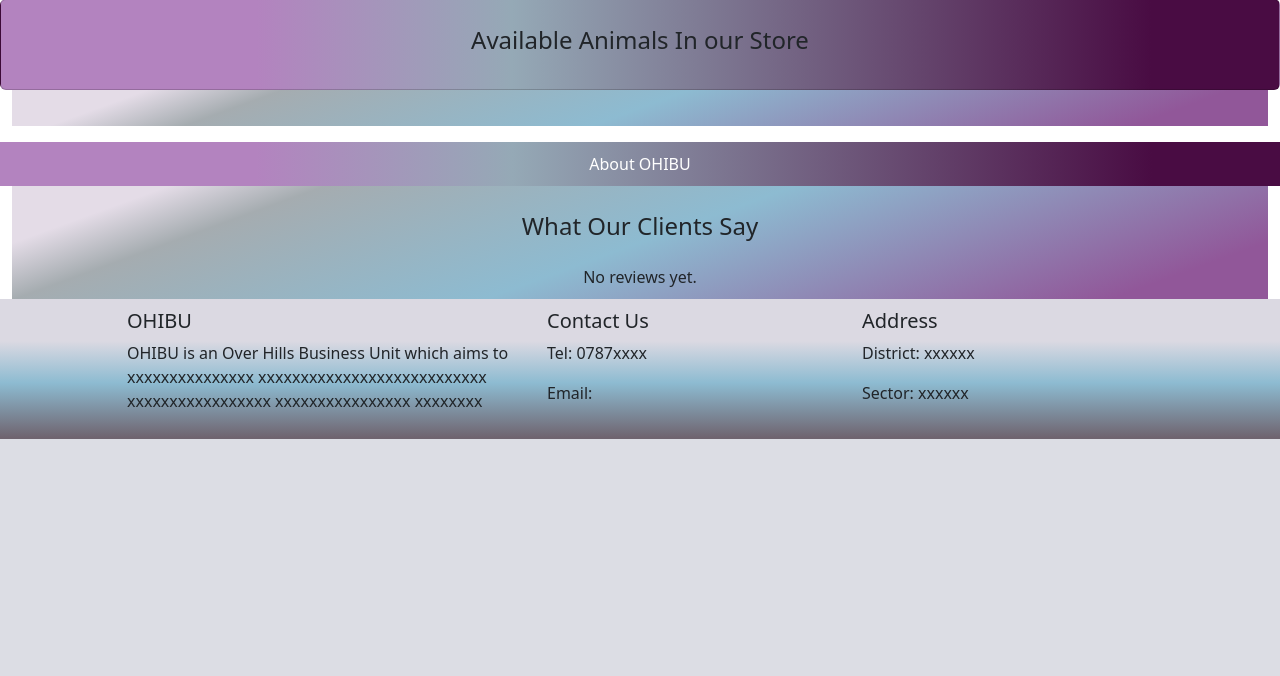
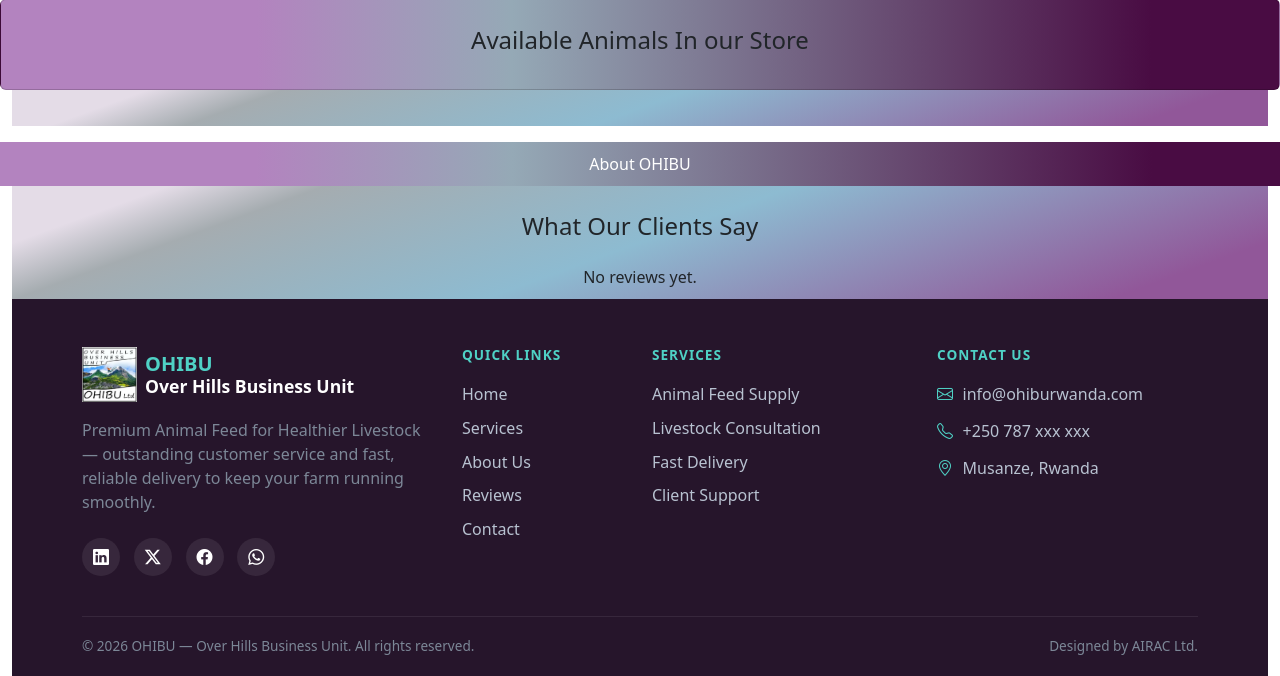
Before and after one commit to UZAJoseph/Livestock-Feed-ims, a Django app: page / in a window 1280 px wide. Shown: the part 872-1548 px from the top of the page. Before the commit the page ends 1311 px from the top, so only its background shows below. Run offline with Django 5.2, Linux system fonts and the light colour scheme; data that the repository does not hold is empty.

Commit message:
Add footer section

```diff
--- a/templates/base.html
+++ b/templates/base.html
@@ -7,6 +7,7 @@
     <meta name="viewport" content="width=device-width, initial-scale=1.0">
     <title>{% block title %}OHIBU {% endblock %}</title>
     <link href="https://cdn.jsdelivr.net/npm/bootstrap@5.3.3/dist/css/bootstrap.min.css" rel="stylesheet">
+    <link rel="stylesheet" href="https://cdn.jsdelivr.net/npm/bootstrap-icons@1.11.3/font/bootstrap-icons.css">
     <script src="https://cdn.jsdelivr.net/npm/bootstrap@5.3.3/dist/js/bootstrap.bundle.min.js"></script>
     <style>
         .mixcolor {
@@ -352,28 +353,152 @@
         </section>
 
         <section id="aboutUs">
-            <div class="row bg-info1">
-                <div class="col-sm-1"></div>
-                <div class="col-md-4">
-                    <h5>OHIBU</h5>
-                    <p>
-                        OHIBU is an Over Hills Business Unit which aims to xxxxxxxxxxxxxxx
-                        xxxxxxxxxxxxxxxxxxxxxxxxxxx
-                        xxxxxxxxxxxxxxxxx xxxxxxxxxxxxxxxx xxxxxxxx
-                    </p>
+     <style>
+    .footer-dark {
+        background-color: #26152b;
+        color: #a2adbd;
+        padding-top: 3rem;
+    }
+
+    .footer-dark h6.footer-heading {
+        color: #4fd1c5;
+        letter-spacing: 1px;
+        font-weight: 700;
+        font-size: 0.85rem;
+        text-transform: uppercase;
+        margin-bottom: 1.2rem;
+    }
+
+    .footer-dark a {
+        color: #b8c2d1;
+        text-decoration: none;
+        display: block;
+        margin-bottom: 0.6rem;
+        transition: color 0.2s ease;
+    }
+
+    .footer-dark a:hover {
+        color: #4fd1c5;
+        background: transparent;
+        font-size: inherit;
+    }
+
+    .footer-dark .contact-item {
+        display: flex;
+        align-items: center;
+        gap: 0.6rem;
+        margin-bottom: 0.8rem;
+        color: #b8c2d1;
+    }
+
+    .footer-dark .contact-item i {
+        color: #4fd1c5;
+    }
+
+    .footer-brand h5 {
+        color: #4fd1c5;
+        font-weight: 700;
+        margin-bottom: 0.2rem;
+    }
+
+    .footer-brand h4 {
+        color: #fff;
+        font-weight: 700;
+    }
+
+    .footer-social a {
+        display: inline-flex;
+        align-items: center;
+        justify-content: center;
+        width: 38px;
+        height: 38px;
+        border-radius: 50%;
+        background: rgba(255, 255, 255, 0.08);
+        color: #fff;
+        margin-right: 0.6rem;
+        margin-bottom: 0;
+        transition: background 0.2s ease;
+    }
+
+    .footer-social a:hover {
+        background: #4fd1c5;
+        color: #0d1424;
+    }
+
+    .footer-bottom {
+        border-top: 1px solid rgba(255, 255, 255, 0.08);
+        margin-top: 2.5rem;
+        padding: 1.2rem 0;
+        font-size: 0.85rem;
+        color: #7c8797;
+    }
+</style>
+
+<footer class="footer-dark">
+    <div class="container">
+        <div class="row gy-4">
+
+            <div class="col-md-4">
+                <div class="footer-brand d-flex align-items-center gap-2 mb-3">
+                    <img src="{% static 'Images/logo1.png' %}" alt="OHIBU Logo" width="55" height="55">
+                    <div>
+                        <h5 class="mb-0">OHIBU</h5>
+                        <h4 class="mb-0" style="font-size:1.1rem;">Over Hills Business Unit</h4>
+                    </div>
                 </div>
-                <div class="col-md-3">
-                    <h5>Contact Us</h5>
-                    <p>Tel: 0787xxxx</p>
-                    <p>Email:</p>
+                <p class="mb-4" style="color:#7c8797;">
+                    Premium Animal Feed for Healthier Livestock — outstanding
+                    customer service and fast, reliable delivery to keep your farm running smoothly.
+                </p>
+                <div class="footer-social">
+                    <a href="#"><i class="bi bi-linkedin"></i></a>
+                    <a href="#"><i class="bi bi-twitter-x"></i></a>
+                    <a href="#"><i class="bi bi-facebook"></i></a>
+                    <a href="#"><i class="bi bi-whatsapp"></i></a>
                 </div>
-                <div class="col-md-3">
-                    <h5>Address</h5>
-                    <p>District: xxxxxx</p>
-                    <p>Sector: xxxxxx</p>
+            </div>
+
+            <div class="col-md-2 col-6">
+                <h6 class="footer-heading">Quick Links</h6>
+                <a href="#">Home</a>
+                <a href="#service">Services</a>
+                <a href="#aboutUs">About Us</a>
+                <a href="#reviews">Reviews</a>
+                <a href="#">Contact</a>
+            </div>
+
+            <div class="col-md-3 col-6">
+                <h6 class="footer-heading">Services</h6>
+                <a href="#service">Animal Feed Supply</a>
+                <a href="#service">Livestock Consultation</a>
+                <a href="#service">Fast Delivery</a>
+                <a href="#service">Client Support</a>
+            </div>
+
+            <div class="col-md-3">
+                <h6 class="footer-heading">Contact Us</h6>
+                <div class="contact-item">
+                    <i class="bi bi-envelope"></i>
+                    <span>info@ohiburwanda.com</span>
                 </div>
-                <div class="col-sm-1"></div>
+                <div class="contact-item">
+                    <i class="bi bi-telephone"></i>
+                    <span>+250 787 xxx xxx</span>
+                </div>
+                <div class="contact-item">
+                    <i class="bi bi-geo-alt"></i>
+                    <span>Musanze, Rwanda</span>
+                </div>
             </div>
+
+        </div>
+
+        <div class="footer-bottom d-flex flex-wrap justify-content-between">
+            <div>&copy; {% now "Y" %} OHIBU — Over Hills Business Unit. All rights reserved.</div>
+            <div>Designed by AIRAC Ltd.</div>
+        </div>
+    </div>
+</footer>
 
         </section>
     </div>
```
